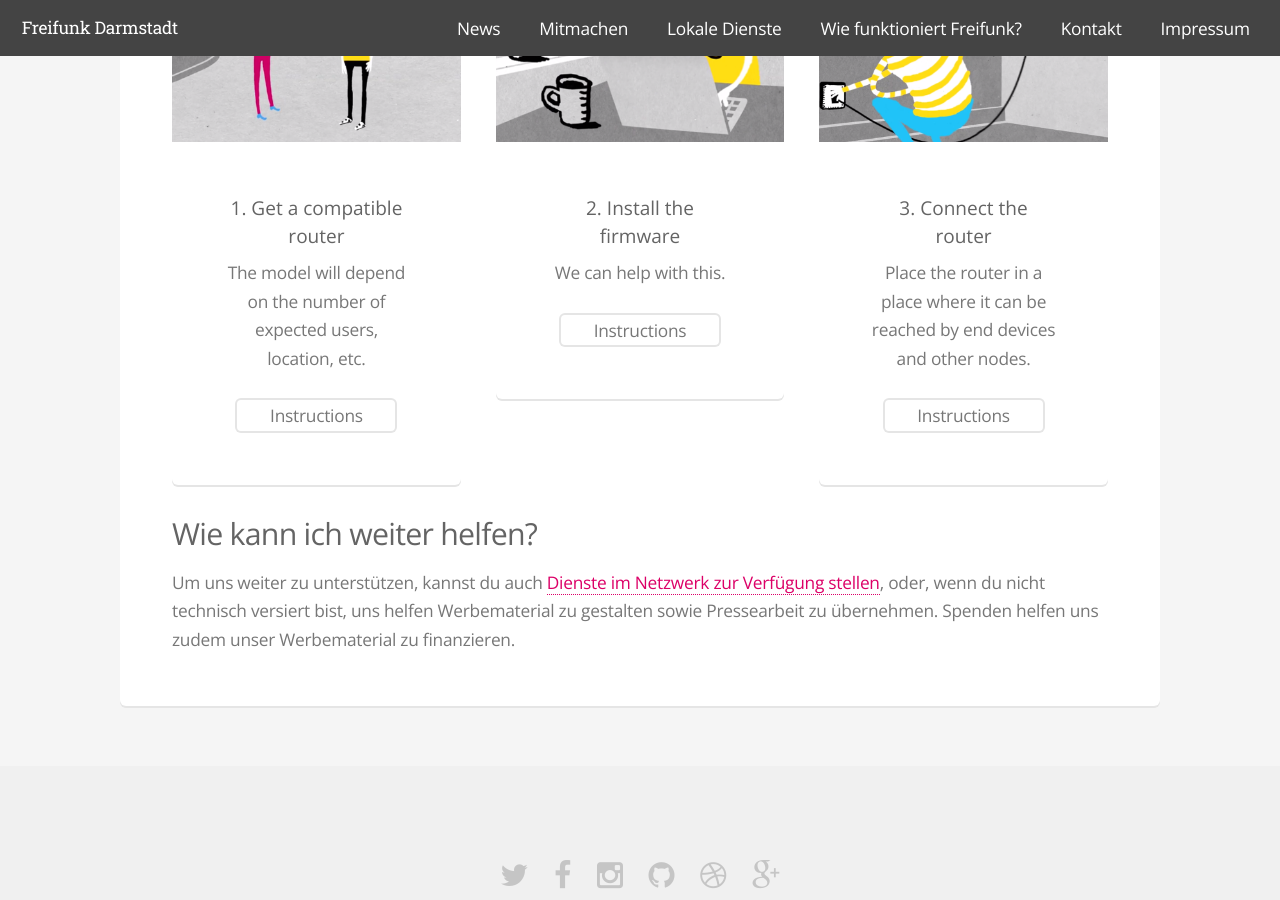
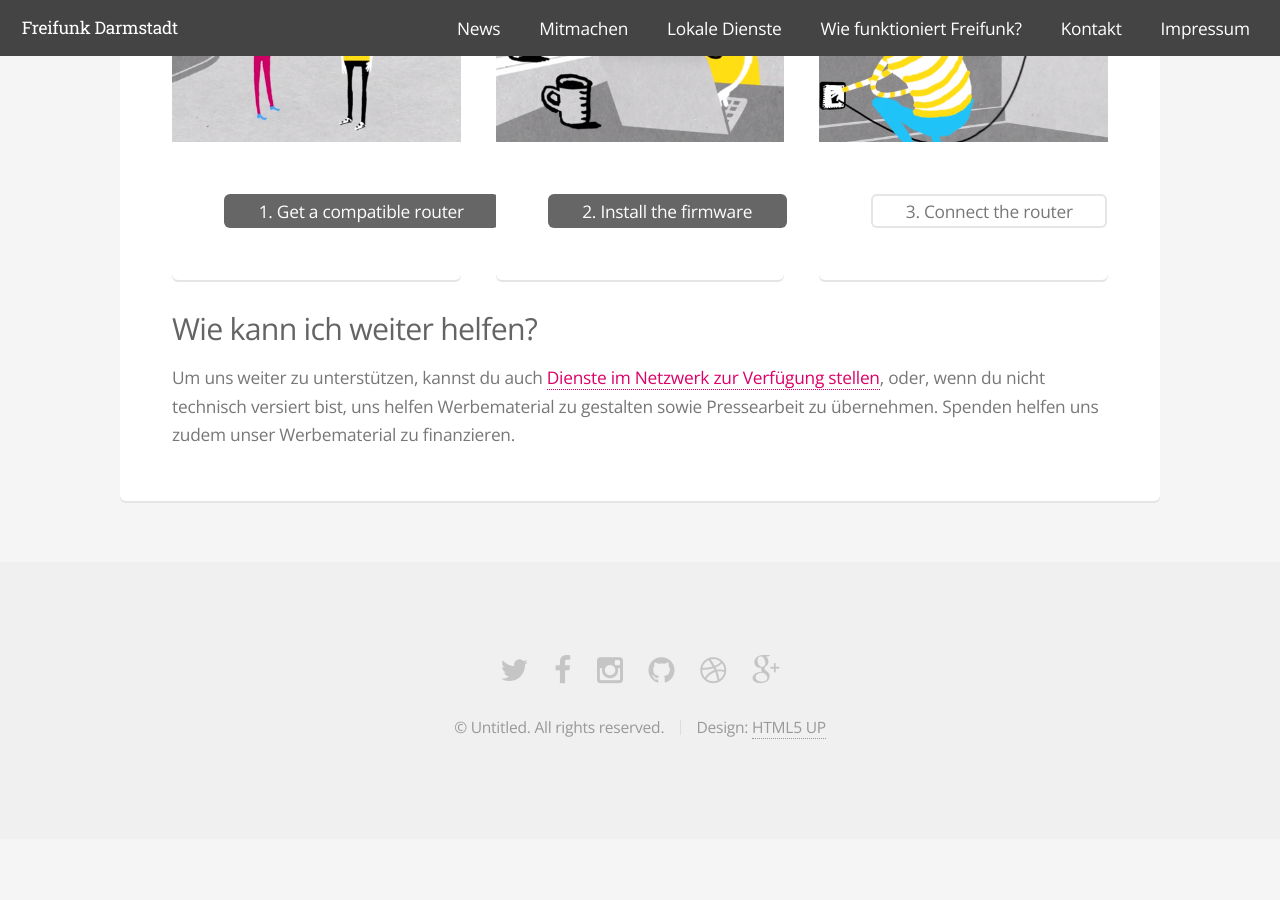
Before and after one commit to mdrenger/darmstadt.freifunk.net, a Jekyll site: the page built from pages/mitmachen.md, in a window 1280 px wide and 900 px high, scrolled down 546 px. Built offline with Jekyll 4.4.1, drawn with Linux system fonts in a browser that asks for light colours; after the commit the page ends 1385 px from its top, so only the background shows below that.

Commit message:
changed content

```diff
--- a/pages/mitmachen.md
+++ b/pages/mitmachen.md
@@ -18,36 +18,30 @@ Required steps:
 <div class="row">
 	<div class="4u 12u(2)">
 
-		<section class="box special">
+		<section class="box">
 			<span class="image featured"><img src="../images/get.png" alt="" /></span>
-			<h4>1. Get a compatible router</h4>
-			<p>The model will depend on the number of expected users, location, etc.</p>
 			<ul class="actions">
-				<li><a href="/mitmachen/unterstuetzte-geraete/" class="button alt">Instructions</a></li>
+				<li><a href="/mitmachen/unterstuetzte-geraete/" class="button">1. Get a compatible router</a></li>
 			</ul>
 		</section>
 
 	</div>
 	<div class="4u 12u(2)">
 
-		<section class="box special">
+		<section class="box">
 			<span class="image featured"><img src="../images/install.png" alt="" /></span>
-			<h4>2. Install the firmware</h4>
-			<p>We can help with this.</p>
 			<ul class="actions">
-				<li><a href="/mitmachen/firmware-installieren/" class="button alt">Instructions</a></li>
+				<li><a href="/mitmachen/firmware-installieren/" class="button">2. Install the firmware</a></li>
 			</ul>
 		</section>
 
 	</div>
 	<div class="4u 12u(2)">
 
-		<section class="box special">
+		<section class="box">
 			<span class="image featured"><img src="../images/setup.png" alt="" /></span>
-			<h4>3. Connect the router</h4>
-			<p>Place the router in a place where it can be reached by end devices and other nodes.</p>
 			<ul class="actions">
-				<li><a href="/mitmachen/router-aufstellen/" class="button alt">Instructions</a></li>
+				<li><a href="/mitmachen/router-aufstellen/" class="button alt">3. Connect the router</a></li>
 			</ul>
 		</section>
 
```
